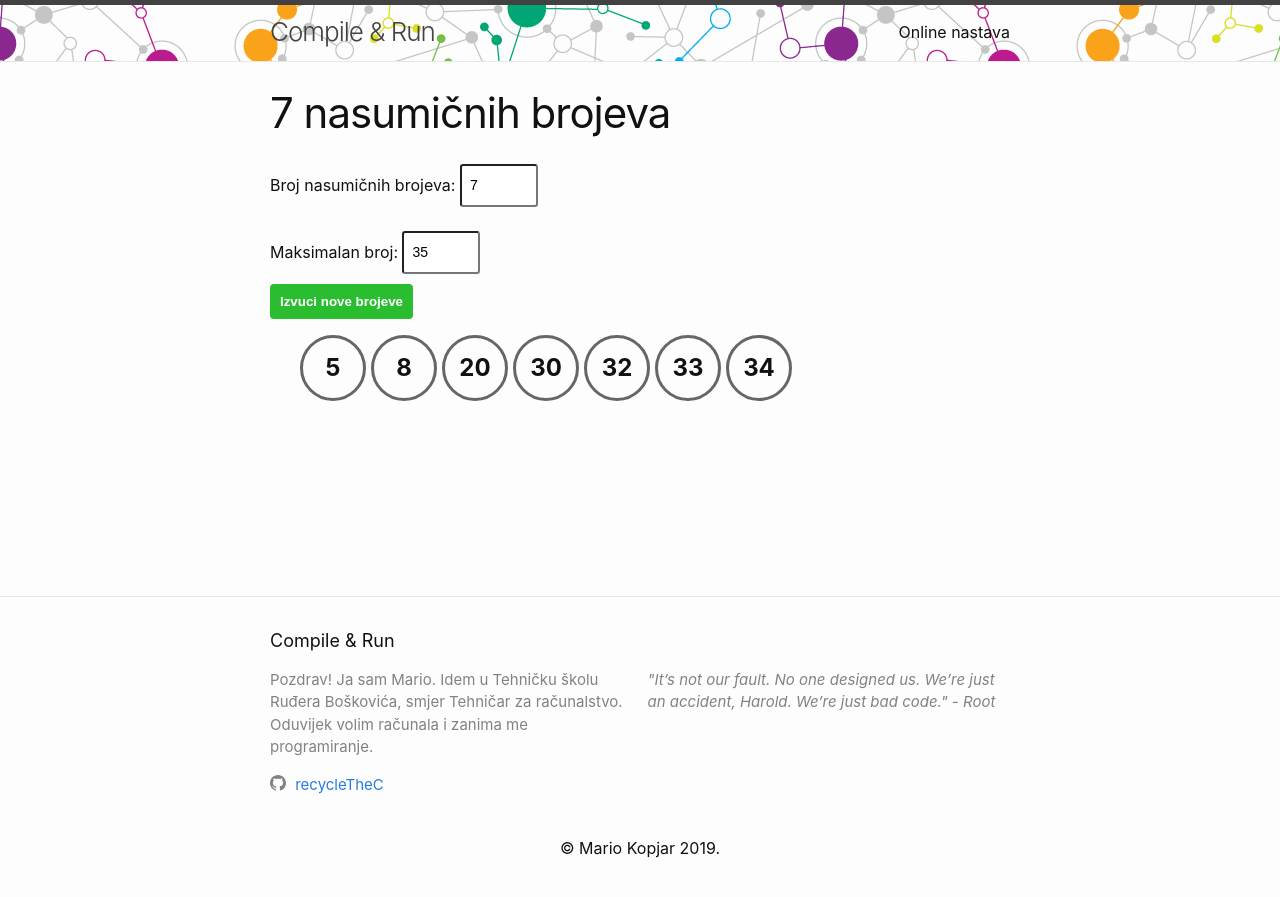
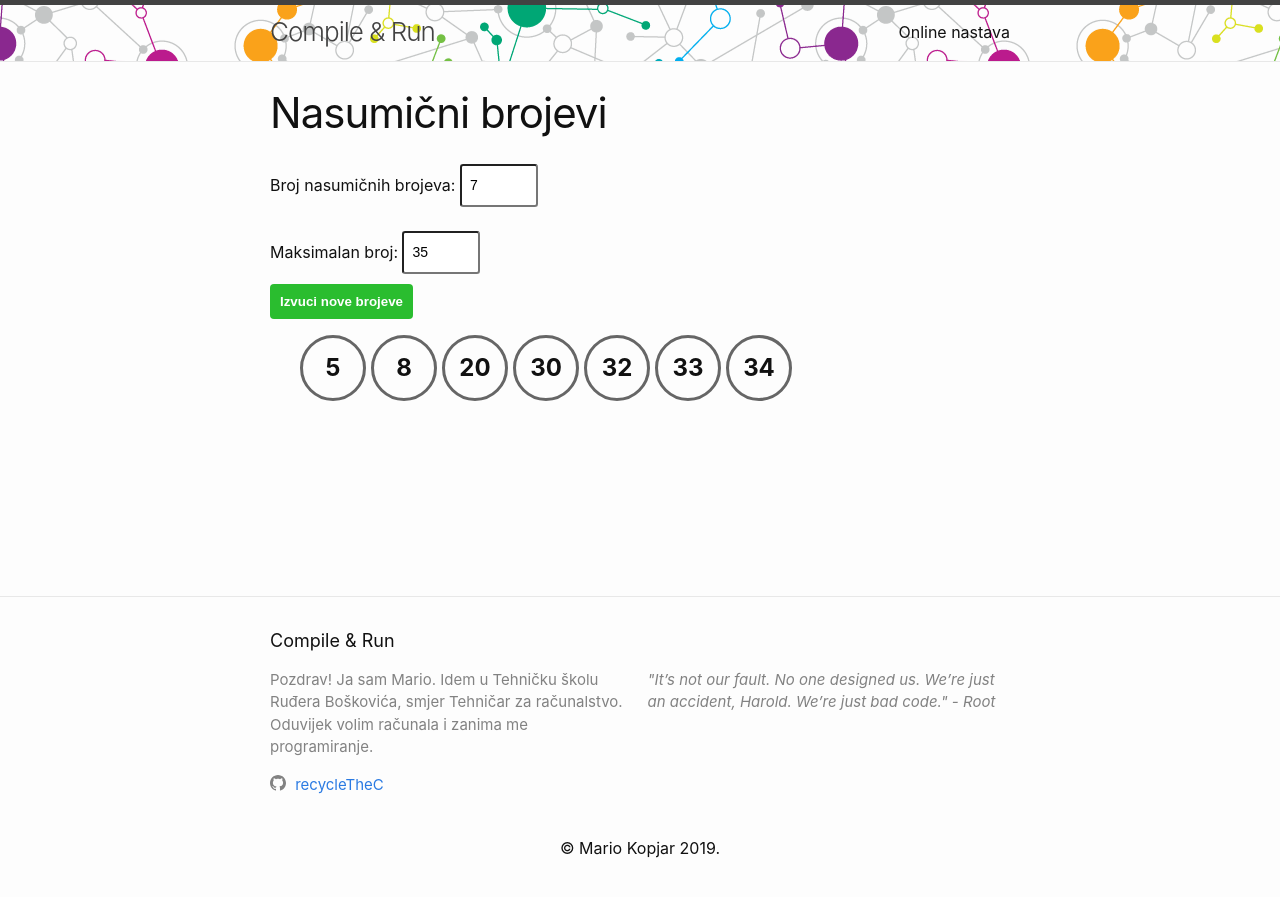
Before and after one commit to recycleTheC/blog, a Jekyll site: the page built from random.markdown, in a window 1280 px wide. Shown: the top 897 px of the page. Built offline with Jekyll 4.4.1, drawn with Linux system fonts in a browser that asks for light colours.

Commit message:
Update random.markdown

```diff
--- a/random.markdown
+++ b/random.markdown
@@ -1,6 +1,6 @@
 ---
 layout: page
-title:  "7 nasumičnih brojeva"
+title:  "Nasumični brojevi"
 permalink: /random/
 exclude: true
 ---
```
